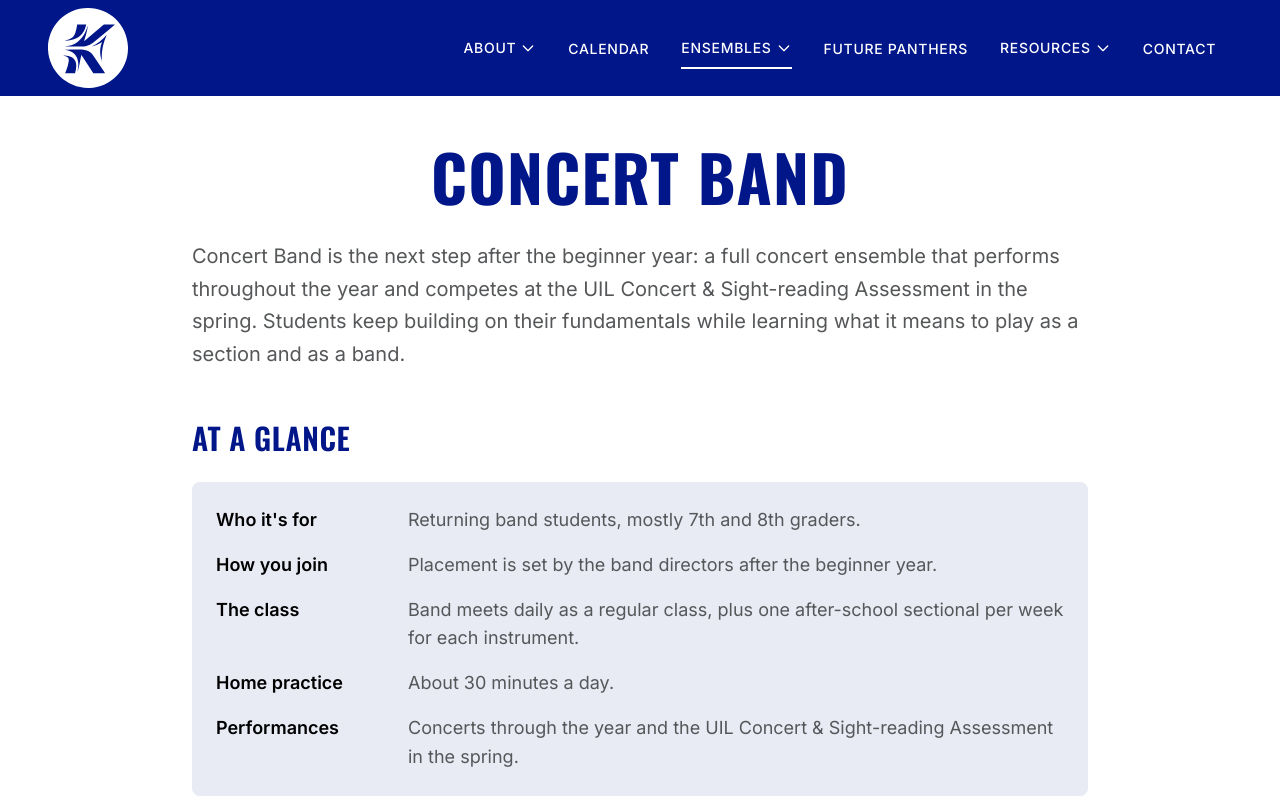
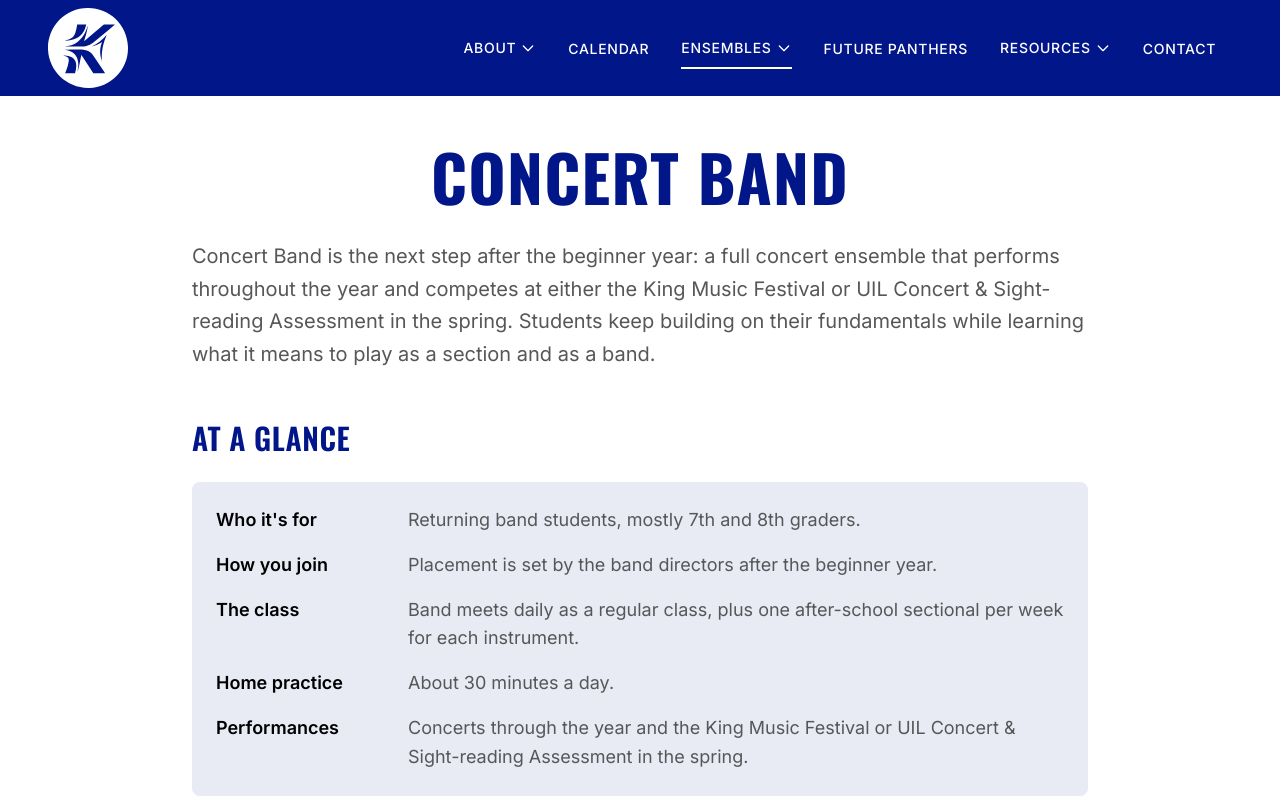
Before and after one commit to bradleybboone/kmspantherband, a Next.js app: page /ensembles/concert in a window 1280 px wide. Shown: the top 800 px of the page. Built offline with nearby package versions, Linux system fonts and the light colour scheme.

Commit message:
content: Concert Band competes at King Music Festival or UIL, varying by year
Director's edit: some years the ensemble goes to UIL Concert &
Sight-reading, other years to the King Music Festival. Both mentions on
the page updated together.

```diff
--- a/src/app/ensembles/concert/page.tsx
+++ b/src/app/ensembles/concert/page.tsx
@@ -19,9 +19,9 @@ export default function ConcertBand() {
           <p className="text-lg text-gray-dark leading-relaxed">
             Concert Band is the next step after the beginner year: a full
             concert ensemble that performs throughout the year and competes at
-            the UIL Concert &amp; Sight-reading Assessment in the spring.
-            Students keep building on their fundamentals while learning what it
-            means to play as a section and as a band.
+            either the King Music Festival or UIL Concert &amp; Sight-reading Assessment
+            in the spring. Students keep building on their fundamentals while
+            learning what it means to play as a section and as a band.
           </p>
         </section>
 
@@ -56,8 +56,8 @@ export default function ConcertBand() {
               <div className="flex flex-col sm:flex-row sm:gap-4">
                 <dt className="font-semibold sm:w-44 shrink-0">Performances</dt>
                 <dd className="text-gray-dark">
-                  Concerts through the year and the UIL Concert &amp;
-                  Sight-reading Assessment in the spring.
+                  Concerts through the year and the King Music Festival or
+                  UIL Concert &amp; Sight-reading Assessment in the spring.
                 </dd>
               </div>
             </dl>
```
